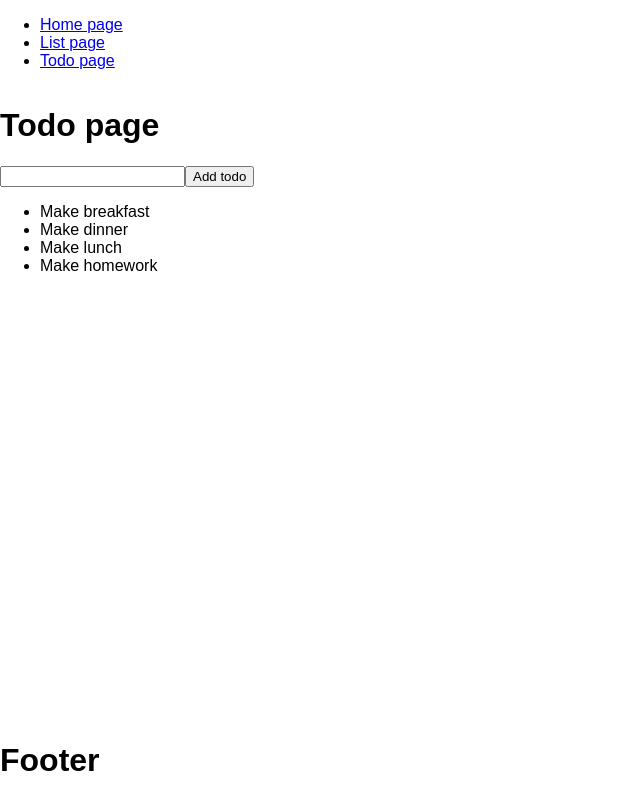
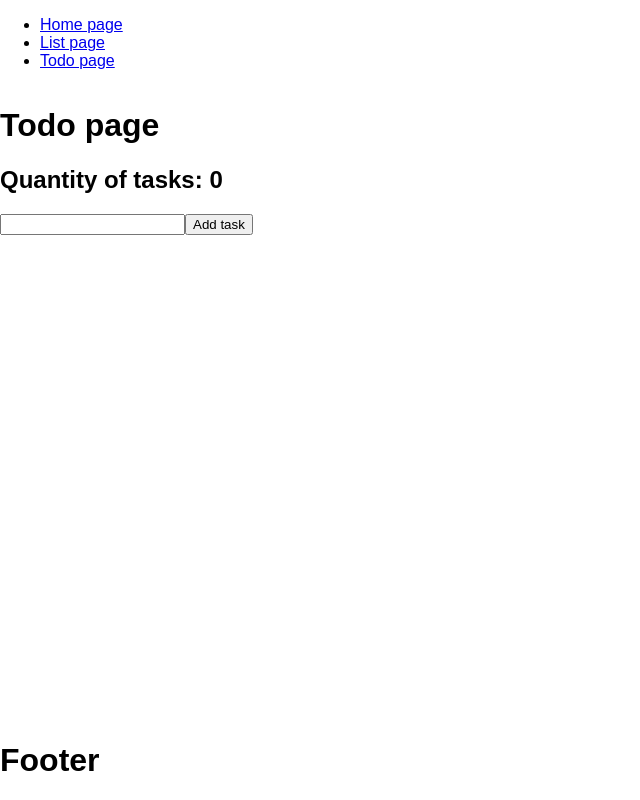
Before and after one commit to lznval/pet-project, a React (Create React App) app: page /todo in a window 1280 px wide. Shown: the whole page, without its empty margins (0-640 px from the left). Built offline with nearby package versions, Linux system fonts and the light colour scheme.

Commit message:
add todo list

```diff
--- a/src/App.jsx
+++ b/src/App.jsx
@@ -1,4 +1,3 @@
-import Navbar from "./components/Navbar/Navbar";
 import { Routes, Route } from "react-router-dom";
 import List from "./pages/List/List";
 import Home from "./pages/Home/Home";
--- a/src/pages/Todo/Todo.jsx
+++ b/src/pages/Todo/Todo.jsx
@@ -1,39 +1,44 @@
 import { useState } from "react";
 import Footer from "../../components/Footer/Footer";
 import Navbar from "../../components/Navbar/Navbar";
+import style from './Todo.module.css'
 
 const Todo = () => {
 
     const [value, setValue] = useState('');
+    const [data, setData] = useState([]);
 
-    const data = [
-        {
-            "id": 1,
-            "todo": "Make breakfast"
-        },
-        {
-            "id": 2,
-            "todo": "Make dinner"
-        },
-        {
-            "id": 3,
-            "todo": "Make lunch"
-        },
-        {
-            "id": 4,
-            "todo": "Make homework"
-        },
-    ]
+    const addTask = (value) => {
+        if(value) {
+            const todo = {
+                id: data.length + 1,
+                todo: value,
+                complete: false,
+            };
+            setData([...data, todo])
+        }
+        setValue("")
+    }
 
-    const getValue = () => {
-        let count = data.length
-        count += 1
-        data.push({
-            "id": count,
-            "todo": value,
-        });
-        setValue("")
-        console.log(data);
+    const handleSubmit = (e) => {
+        e.preventDefault();
+        addTask(value);
+    }
+
+    const removeTask = (id) => {
+        setData([...data.filter((todo) => todo.id !== id)])
+    }
+
+    const handleTask = (id) => {
+        setData([
+            ...data.map((todo) =>
+            todo.id === id ? { ...todo, complete: !todo.complete } : {...todo}
+            )
+        ])
+    }
+
+    const handleChange = (e) => {
+        setValue(e.currentTarget.value)
     }
 
     return (
@@ -42,16 +47,34 @@ const Todo = () => {
                 <Navbar />
                 <main>
                     <h1>Todo page</h1>
-                    <input type="text" value={value} onChange={(e) => setValue(e.target.value)} />
-                    <button onClick={() => getValue()}>Add todo</button>
+                    <h2>Quantity of tasks: {data.length}</h2>
+                    <form onSubmit={handleSubmit}>
+                        <input
+                            type="text"
+                            onChange={handleChange}
+                            value={value}
+                        />
+                        <button>Add task</button>
+                    </form>
                     <div className="todo">
-                        <ul>
-                            {data.map((item, key) => (
-                                <li key={key}>
-                                    {item.todo}
-                                </li>
-                            ))}
-                        </ul>
+                        {data.map((item, key) => (
+                            <div className={style.todo_body}>
+                                <div className={style.todo_item} key={key}>
+                                    <div className={style.todo_id}>
+                                        {item.id}.
+                                    </div>
+                                    <div className={item.complete ? "todo_text complete" : "todo_text"}>
+                                        {item.todo}
+                                    </div>
+                                </div>
+                                <div className={style.todo_complete} onClick={() => handleTask(item.id)}>
+                                    &#9745;
+                                </div>
+                                <div className={style.todo_close} onClick={() => removeTask(item.id)}>
+                                    X
+                                </div>
+                            </div>
+                        ))}
                     </div>
                 </main>
                 <Footer/>
--- /dev/null
+++ b/src/pages/Todo/Todo.module.css
@@ -0,0 +1,50 @@
+.todo_body {
+    display: flex;
+    align-items: center;
+    margin-top: 20px;
+
+}
+.todo_item {
+    min-width: 200px;
+    max-width: 400px;
+    background: lightblue;
+    border-radius: 15px;
+    padding: 5px 20px;
+    font-family: Arial, "Helvetica Neue", Helvetica, sans-serif;
+    display: flex;
+    align-items: center;
+}
+
+.todo_id {
+    font-size: 16px;
+    font-weight: bold;
+    margin-right: 20px;
+}
+
+.todo_text {
+    font-size: 20px;
+}
+
+.todo_text.todo_complete {
+    text-decoration: line-through;
+}
+
+.todo_complete {
+    font-weight: bold;
+    font-size: 26px;
+    color: green;
+    display: flex;
+    align-items: center;
+    justify-content: center;
+    margin: 0 20px;
+    cursor: pointer;
+}
+
+.todo_close {
+    font-weight: bold;
+    font-size: 26px;
+    cursor: pointer;
+    display: flex;
+    align-items: center;
+    justify-content: center;
+}
```
Also changed, not shown: 1 other file (tests, documents, lock files or other folders).
